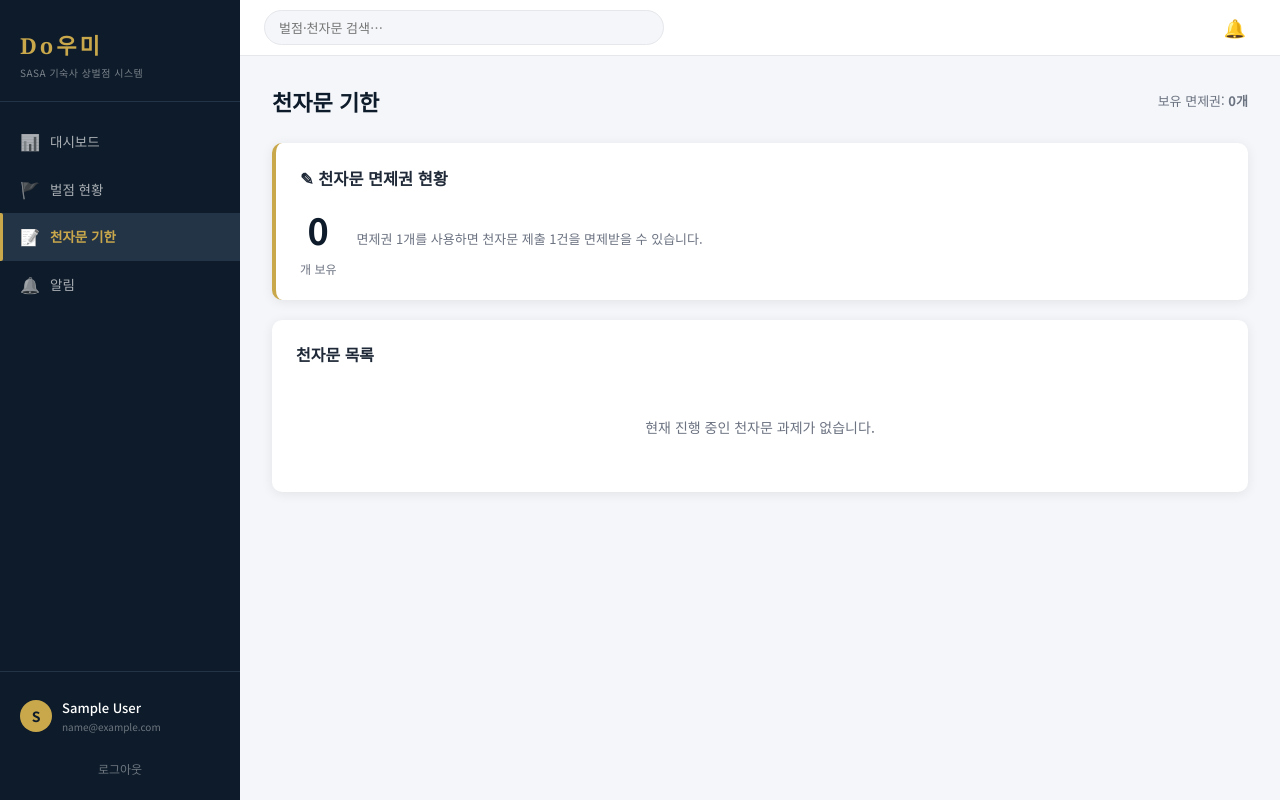
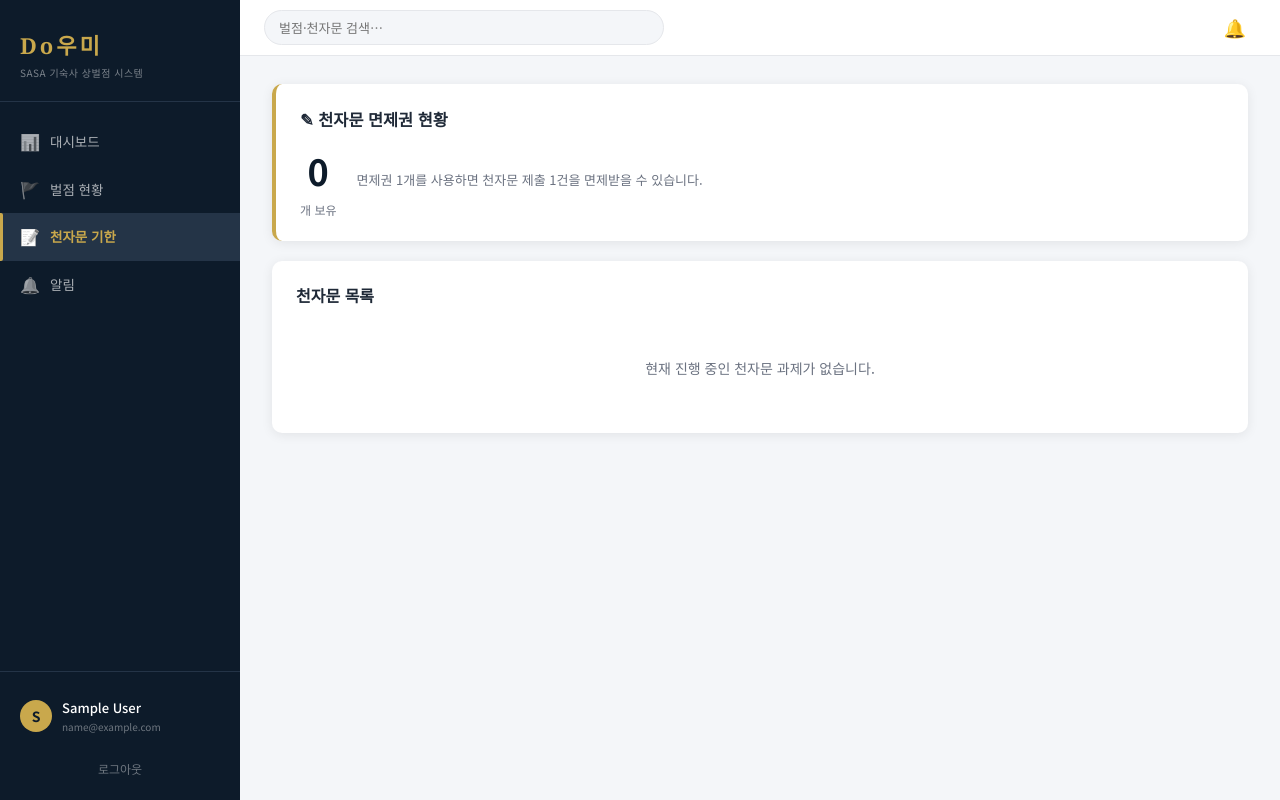
Before and after one commit to sasa10th/Do-umi, a Flask app: page /documents in a window 1280 px wide. Run offline with Flask 3, Linux system fonts and the light colour scheme; the visitor is signed in with stand-in values (Sample User, id 1); data that the repository does not hold is empty.

Commit message:
/DOCUMENT.HTML/ 버유 면제권 중복 표시 수정

```diff
--- a/templates/dashboard/document.html
+++ b/templates/dashboard/document.html
@@ -2,10 +2,7 @@
 {% block title %}천자문 기한{% endblock %}
 
 {% block content %}
-<div class="page-header">
-  <h1 class="page-title">천자문 기한</h1>
-  <div class="page-meta">보유 면제권: <strong>{{ exemption_count }}개</strong></div>
-</div>
+
 
 <!-- 면제권 현황 -->
 <div class="section-card exemption-card">
```
